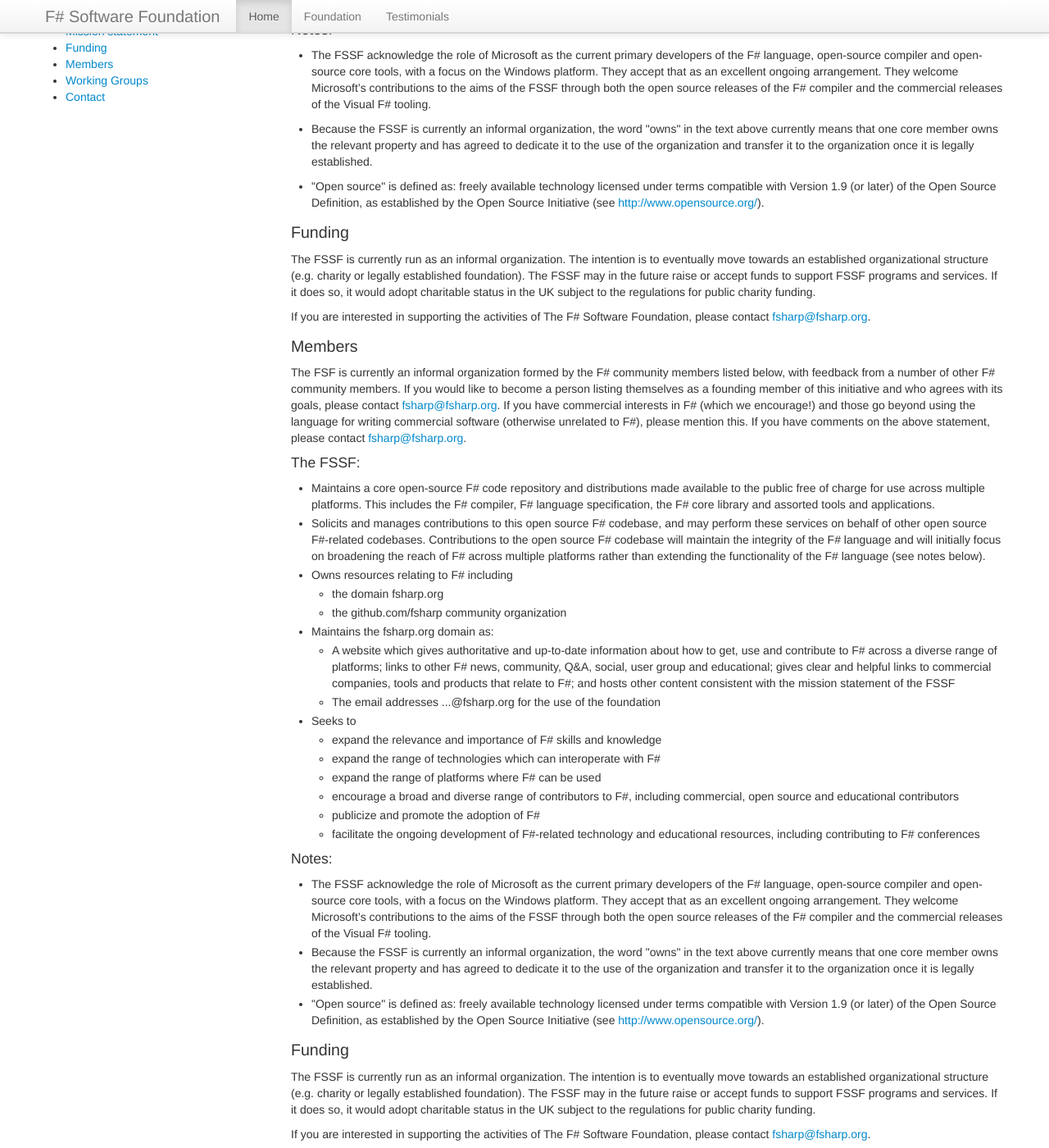
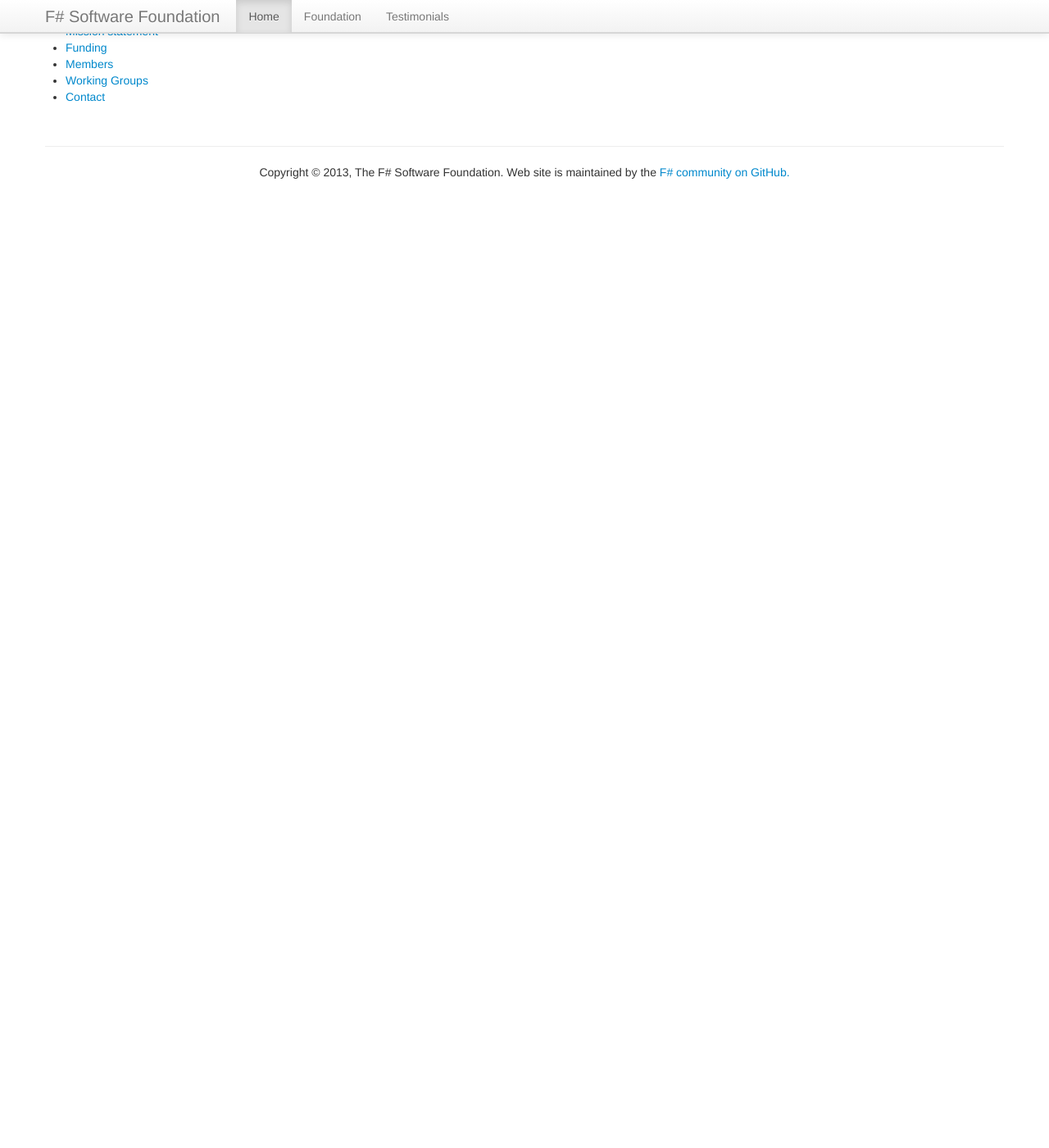
Before and after one commit to fsharp/fsharp.org, a Jekyll site: the page built from foundation.md, in a window 1280 px wide and 1400 px high, scrolled down 1027 px. Shown: the whole window at 82% size. Built offline with Jekyll 4.4.1, drawn with Linux system fonts in a browser that asks for light colours; nearby versions of some CDN libraries; some web fonts are replaced; comment, search, counter and statistics services are not loaded; after the commit the page ends 1297 px from its top, so only the background shows below that; some of the changed text lies outside the part shown.

Commit message:
Update foundation.html

```diff
--- a/_layouts/foundation.html
+++ b/_layouts/foundation.html
@@ -16,56 +16,3 @@
       advance the F# programming language, and to support and facilitate the
       growth of a diverse and international community of F# programmers.</p>
 </div>
-
-<div id="contentMain">
-<h4>The FSSF:</h4>
-
-<ul>
-  <li>Maintains a core open-source F# code repository and distributions made available to the public free of charge for use across multiple platforms. This includes the F# compiler, F# language specification, the F# core library and assorted tools and applications.</li>
-
-  <li>Solicits and manages contributions to this open source F# codebase, and may perform these services on behalf of other open source F#-related codebases. Contributions to the open source F# codebase will maintain the integrity of the F# language and will initially focus on broadening the reach of F# across multiple platforms rather than extending the functionality of the F# language (see notes below).</li>
-
-  <li>Owns resources relating to F# including
-    <ul>
-      <li>the domain fsharp.org</li>
-      <li>the github.com/fsharp community organization</li>
-      <!--  <li>the fsharporg twitter account</li> -->
-    </ul></li>
-
-  <li>Maintains the fsharp.org domain as:
-    <ul>
-      <li>A website which gives authoritative and up-to-date information about how to get, use and contribute to F# across a diverse range of platforms; links to other F# news, community, Q&A, social, user group and educational; gives clear and helpful links to commercial companies, tools and products that relate to F#; and hosts other content consistent with the mission statement of the FSSF</li>
-      <li>The email addresses ...@fsharp.org for the use of the foundation</li>
-    </ul></li>
-
-  <li>Seeks to
-    <ul>
-      <li>expand the relevance and importance of F# skills and knowledge</li>
-      <li>expand the range of technologies which can interoperate with F#</li>
-      <li>expand the range of platforms where F# can be used</li>
-      <li>encourage a broad and diverse range of contributors to F#, including commercial, open source and educational contributors</li>
-      <li>publicize and promote the adoption of F#</li>
-      <li>facilitate the ongoing development of F#-related technology and educational resources, including contributing to F# conferences</li>
-    </ul></li>
-</ul>
-
-<h4>Notes:</h4>
-<ul>
-  <li>The FSSF acknowledge the role of Microsoft as the current primary developers of the F# language, open-source compiler and open-source core tools, with a focus on the Windows platform. They accept that as an excellent ongoing arrangement. They welcome Microsoft’s contributions to the aims of the FSSF through both the open source releases of the F# compiler and the commercial releases of the Visual F# tooling.</li>
-  <li>Because the FSSF is currently an informal organization, the word "owns" in the text above currently means that one core member owns the relevant property and has agreed to dedicate it to the use of the organization and transfer it to the organization once it is legally established.</li>
-  <li>"Open source" is defined as: freely available technology licensed under terms compatible with Version 1.9 (or later) of the Open Source Definition, as established by the Open Source Initiative (see <a href="http://www.opensource.org">http://www.opensource.org/</a>).</li>
-</ul>
-
-<h3>Funding</h3>
-<p>The FSSF is currently run as an informal organization. The intention is to eventually move towards an established organizational structure (e.g. charity or legally established foundation). The FSSF may in the future raise or accept funds to support FSSF programs and services. If it does so, it would adopt charitable status in the UK subject to the regulations for public charity funding.</p>
-
-<p>If you are interested in supporting the activities of The F# Software Foundation, please contact <a href="mailto:fsharp@fsharp.org">fsharp@fsharp.org</a>.
-
-<h3>Members</h3>
-<p>The FSF is currently an informal organization formed by the F# community members listed below, with feedback from a number of other F# community members. If you would like to become a person listing themselves as a founding member of this initiative and who agrees with its goals, please contact <a href="mailto:fsharp@fsharp.org">fsharp@fsharp.org</a>. If you have commercial interests in F# (which we encourage!) and those go beyond using the language for writing commercial software (otherwise unrelated to F#), please mention this. If you have comments on the above statement, please contact <a href="mailto:fsharp@fsharp.org">fsharp@fsharp.org</a>.</p>
-
-<div id="memberList">
-{{ content }}
-</div>
-
-</div>
```
